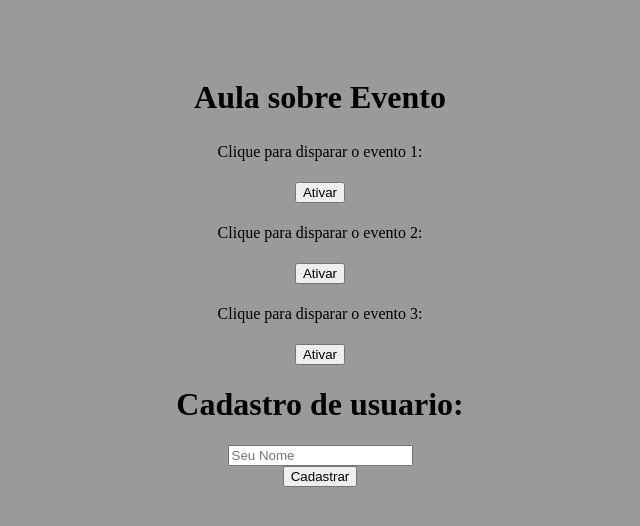
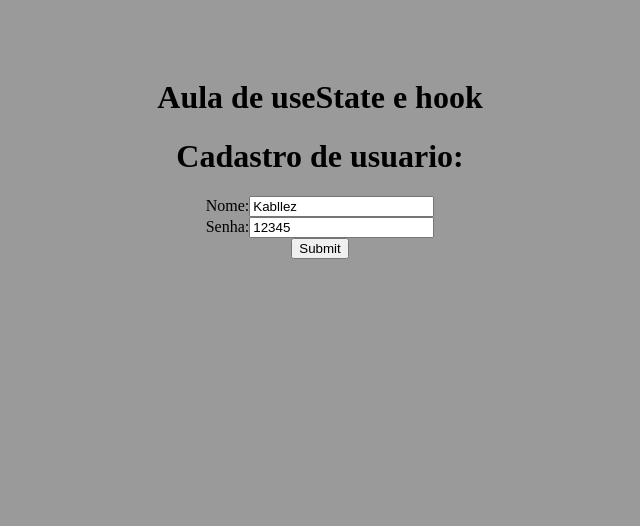
Before and after one commit to LuizMosciaro/curso-react, a React (Create React App) app: page / in a window 1280 px wide. Shown: the top 526 px of the page, without its empty margins (320-960 px from the left). Built offline with nearby package versions, Linux system fonts and the light colour scheme.

Commit message:
Aula 10 useState e hooks

```diff
--- a/src/App.js
+++ b/src/App.js
@@ -1,6 +1,5 @@
 import './App.css';
 import './index.css';
-import Evento from './components/Evento';
 import Form from './components/Form';
 
 function App() {
@@ -8,10 +7,7 @@ function App() {
     document.title = 'React App',
 
     <div className="App">
-      <h1>Aula sobre Evento</h1>
-      <Evento numero={1}/>
-      <Evento numero={2}/>
-      <Evento numero={3}/>
+      <h1>Aula de useState e hook</h1>
       <Form />
     </div>
   );
--- a/src/components/Form.js
+++ b/src/components/Form.js
@@ -1,20 +1,46 @@
+import {useState} from 'react'
+
 function Form() {
 
     function cadastrarUsuario(event){
         event.preventDefault()
-        console.log(`Usuario cadastrado: ${event.target[0].value}`)
+        console.log(`Usuario cadastrado: ${name} \nSenha: ${password}`)
     }
+
+    const [name, setName] = useState('Kabllez')
+    const [password, setPassword] = useState('12345')
 
     return (
         <>
             <h1>Cadastro de usuario:</h1>
             <form onSubmit={cadastrarUsuario}>
                 <div>
-                    <input type='text' placeholder='Seu Nome'></input>
+                    <label htmlFor='name'>Nome:</label>
+                    <input
+                    type='text'
+                    placeholder='Seu Nome'
+                    id='name'
+                    name='name'
+                    value = {name}
+                    onChange={(e)=> setName(e.target.value)}></input>
                 </div>
                 <div>
-                    <input type='submit' value='Cadastrar'></input>
+                    <label
+                    htmlFor='password'>Senha:</label>
+                    <input
+                    type='text'
+                    placeholder='Senha'
+                    id='password'
+                    name='password'
+                    value={password}
+                    onChange={(e)=> setPassword(e.target.value)}></input>
                 </div>
+                    <input
+                    type='submit'
+                    placeholder='cadastrar'
+                    id='cadastrar'
+                    name='cadastrar'
+                    ></input>
             </form>
         </>
     )
```
